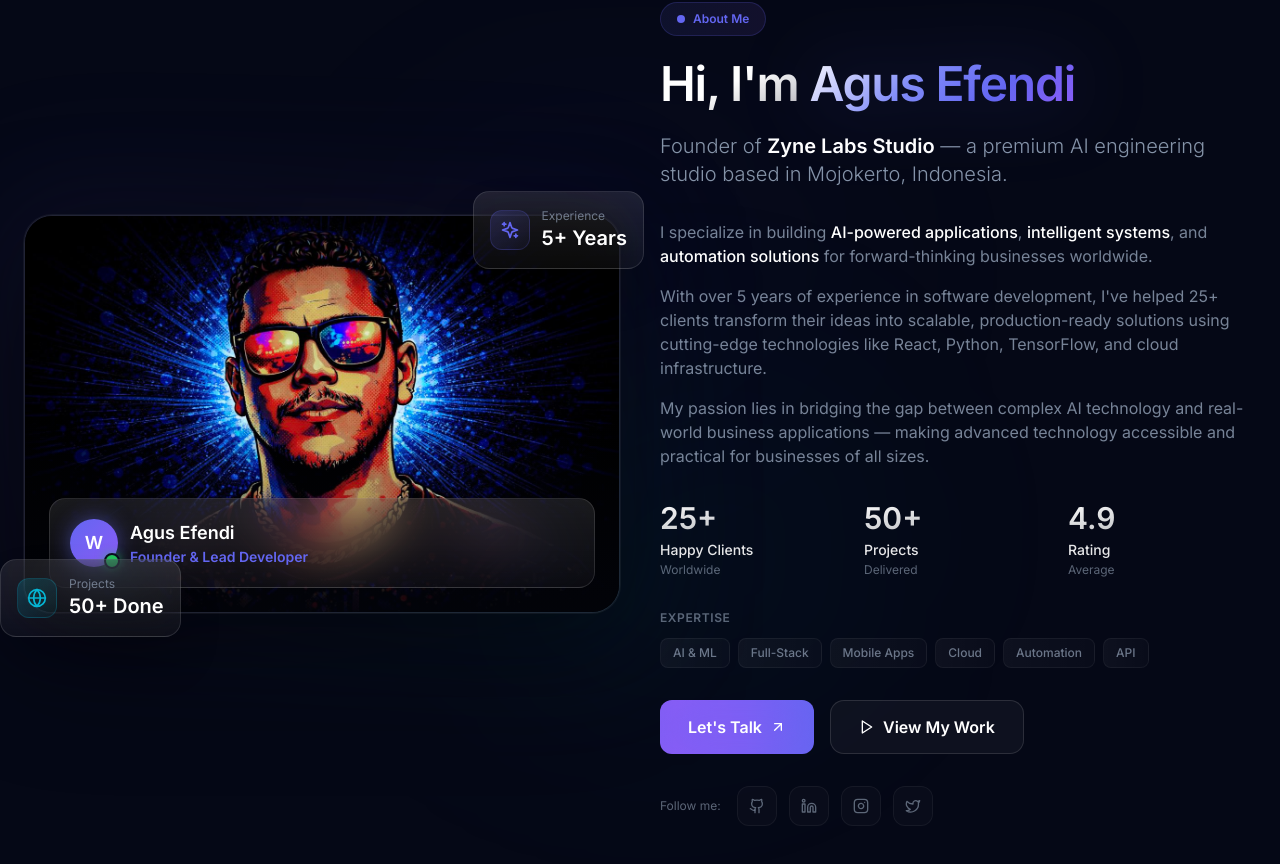
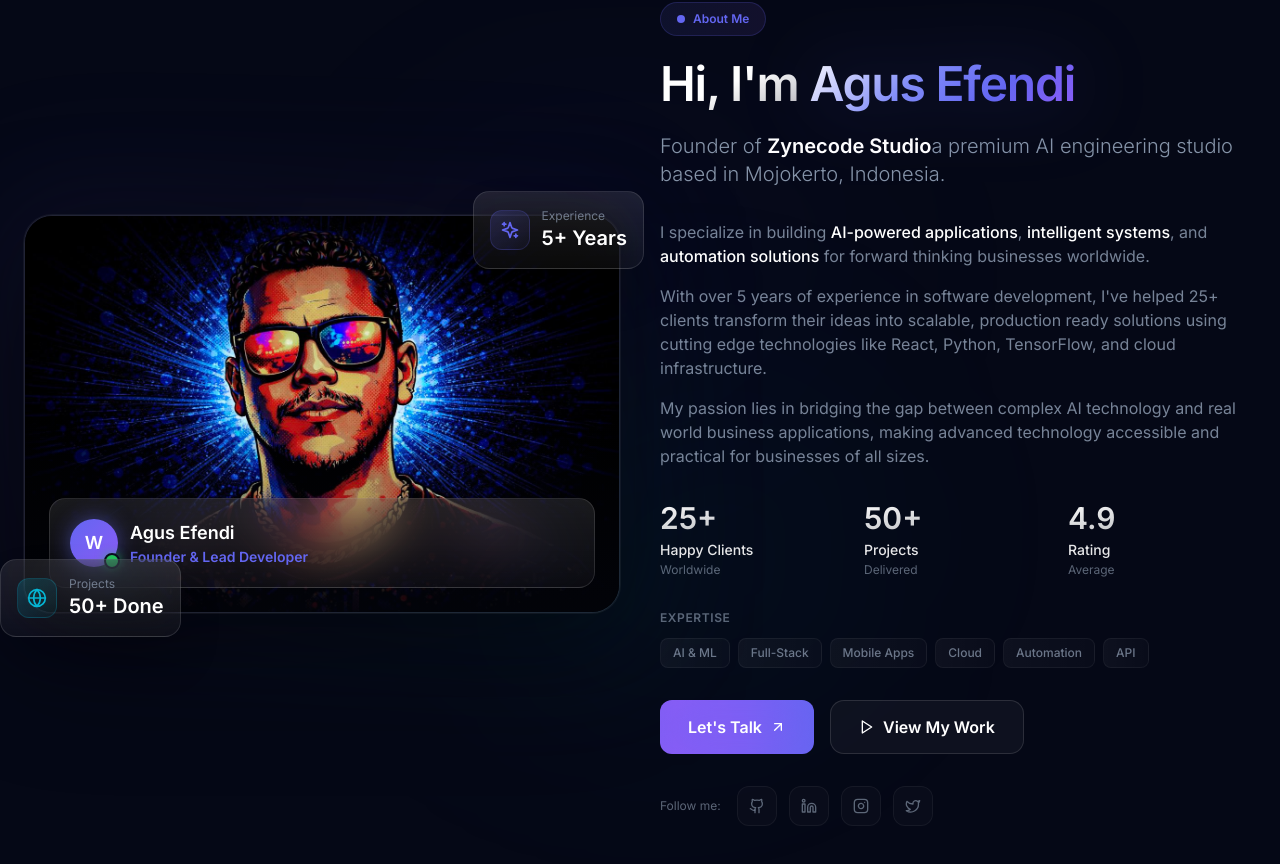
Before and after one commit to guzzuga/zyne-labs-premium, a Next.js app: page / in a window 1280 px wide. Shown: the part 999-1863 px from the top of the page. Built offline with nearby package versions, Linux system fonts and the light colour scheme.

Commit message:
Update About.tsx

```diff
--- a/src/components/About.tsx
+++ b/src/components/About.tsx
@@ -150,7 +150,7 @@
             {/* Subtitle */}
             <p className="text-base sm:text-lg md:text-xl text-muted/90 font-light mb-6 sm:mb-8 leading-relaxed">
               Founder of{" "}
-              <span className="text-white font-semibold">Zyne Labs Studio</span> —
+              <span className="text-white font-semibold">Zynecode Studio</span>
               a premium AI engineering studio based in Mojokerto, Indonesia.
             </p>
 
@@ -161,16 +161,16 @@
                 <span className="text-white font-medium">AI-powered applications</span>,{" "}
                 <span className="text-white font-medium">intelligent systems</span>, and{" "}
                 <span className="text-white font-medium">automation solutions</span>{" "}
-                for forward-thinking businesses worldwide.
+                for forward thinking businesses worldwide.
               </p>
               <p>
                 With over 5 years of experience in software development, I've helped 25+ clients
-                transform their ideas into scalable, production-ready solutions using cutting-edge
+                transform their ideas into scalable, production ready solutions using cutting edge
                 technologies like React, Python, TensorFlow, and cloud infrastructure.
               </p>
               <p>
-                My passion lies in bridging the gap between complex AI technology and real-world
-                business applications — making advanced technology accessible and practical for
+                My passion lies in bridging the gap between complex AI technology and real world
+                business applications, making advanced technology accessible and practical for
                 businesses of all sizes.
               </p>
             </div>
```
